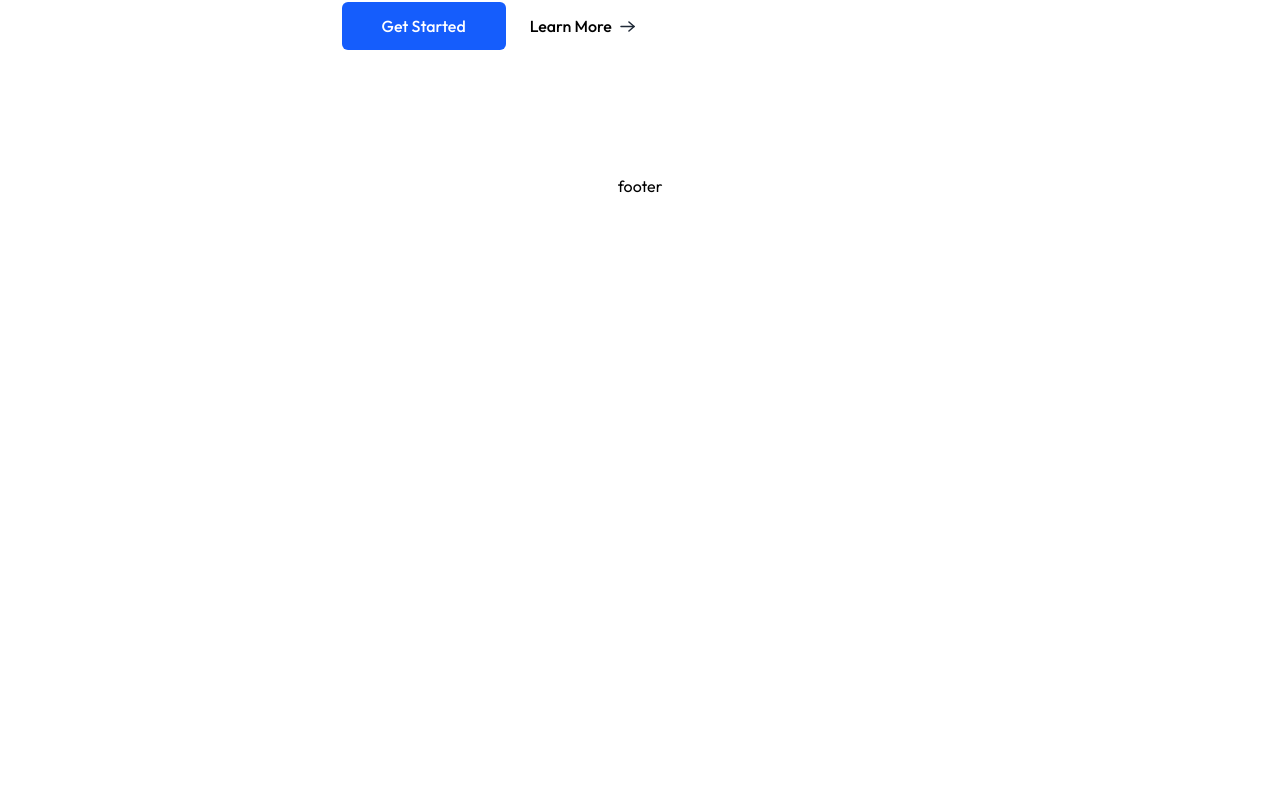
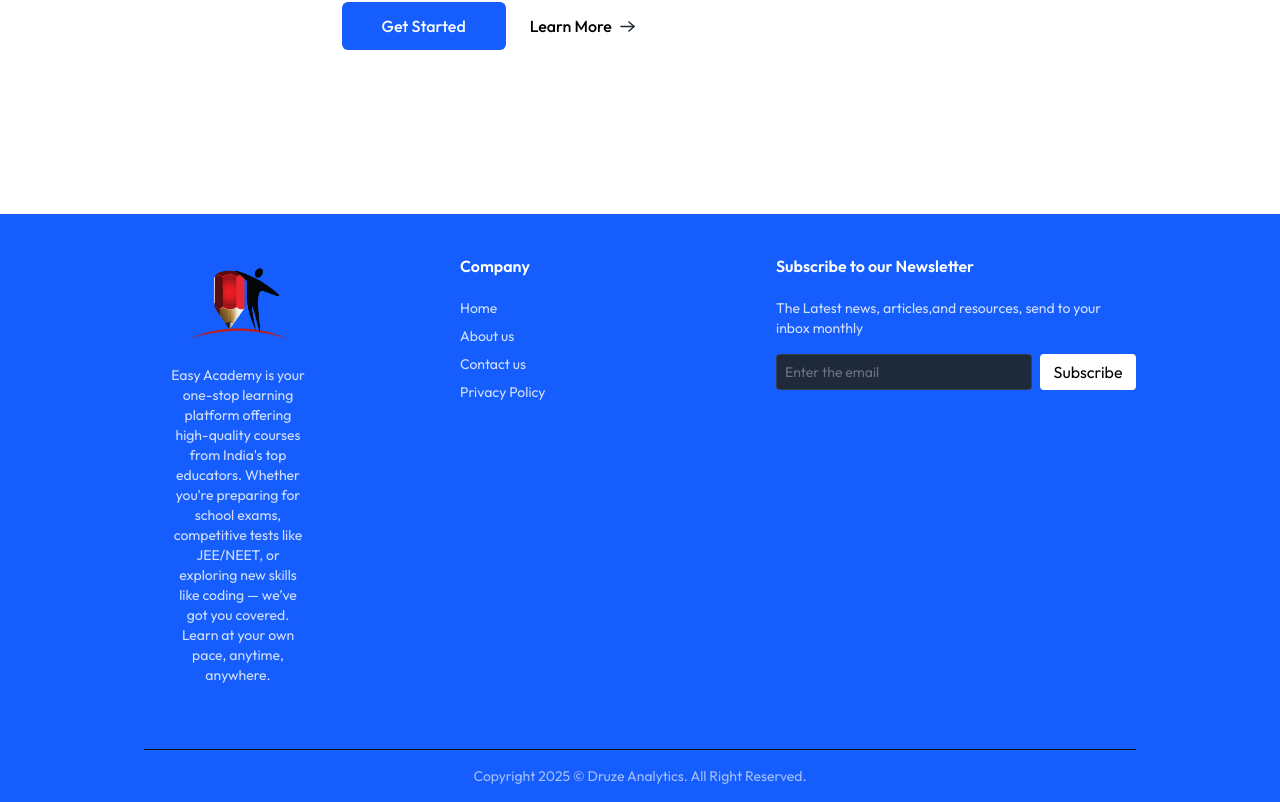
Before and after one commit to RohanJU/easyacademy, a React (Vite) app: page / in a window 1280 px wide. Shown: the part 5177-5979 px from the top of the page. Before the commit the page ends 5375 px from the top, so only its background shows below. Built offline with nearby package versions, Linux system fonts and the light colour scheme; no server answers.

Commit message:
Completed homepage section full

```diff
--- a/src/components/student/Footer.jsx
+++ b/src/components/student/Footer.jsx
@@ -1,14 +1,63 @@
-import React from 'react'
+import React from "react";
+import { assets } from "../../assets/assets";
 
 const Footer = () => {
   return (
-    <div>
-        <h1>
-            footer
+    <footer className="bg-blue-600 md:px-36 text-left w-full mt-10">
+      <div className="flex flex-col md:flex-row items-start px-8 md:px-0 justify-center gap-10 md:gap-32 py-10 border-b border-white-30 ">
+        <div className="flex flex-col md:items-start items-center w-full">
+          <img
+            className="w-20 md:w-25 h-auto self-center"
+            src={assets.logo}
+            alt="logo"
+          />
+          <p className="m-6 text-center md:ext-left text-sm text-white/80">
+            Easy Academy is your one-stop learning platform offering
+            high-quality courses from India's top educators. Whether you're
+            preparing for school exams, competitive tests like JEE/NEET, or
+            exploring new skills like coding — we’ve got you covered. Learn at
+            your own pace, anytime, anywhere.
+          </p>
+        </div>
+        <div className="flex flex-col md:items-start items-center w-full">
+          <h2 className="font-semibold text-white mb-5 ">Company</h2>
+          <ul className="flex md:flex-col w-full justify-between text-sm text-white/80 md:space-y-2">
+            <li>
+              <a href="#">Home</a>
+            </li>
+            <li>
+              <a href="#">About us</a>
+            </li>
+            <li>
+              <a href="#">Contact us</a>
+            </li>
+            <li>
+              <a href="#">Privacy Policy</a>
+            </li>
+          </ul>
+        </div>
+        <div className="hidden md:flex flex-col items-start w-full">
+          <h2 className="font-semibold text-white mb-5  ">
+            Subscribe to our Newsletter
+          </h2>
+          <p className="text-sm text-white/80">
+            The Latest news, articles,and resources, send to your inbox monthly
+          </p>
+          <div className="flex items-center gap-2 pt-4">
+            <input type="email" placeholder="Enter the email"
+              className="border border-gray-500/30 bg-gray-800 text-gray-500 placeholder-gray-500 outline-none w-64 h-9 rounded px-2 text-sm"
+            />
 
-        </h1>
-    </div>
-  )
-}
+            <button className="bg-white w-24 h-9 text-black rounded">Subscribe</button>
+          </div>
+        </div>
+      </div>
+      <p className="py-4 text-center text-xs md:text-sm text-white/60 ">
+        Copyright 2025 © Druze Analytics. All Right Reserved.
+      </p>
 
-export default Footer
+    </footer>
+  );
+};
+
+export default Footer;
```
